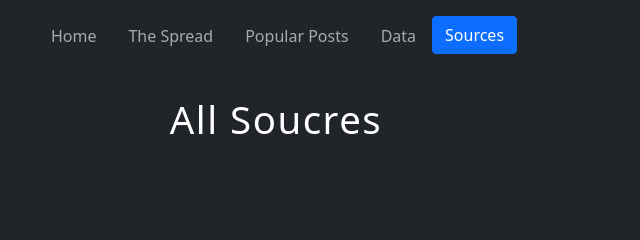
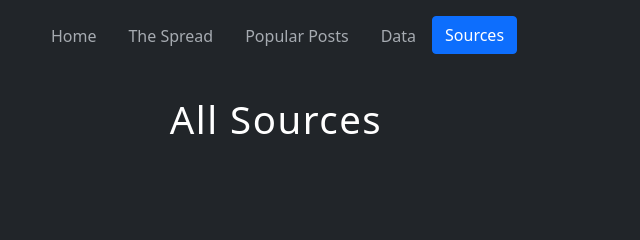
Before and after one commit to LaurenScheffler/ENC4416, a plain HTML site: page sources.html in a window 1280 px wide. Shown: the top 240 px of the page, 364-1004 px from the left. Drawn offline with nearby package versions, Linux system fonts and the light colour scheme.

Commit message:
Update sources.html

```diff
--- a/sources.html
+++ b/sources.html
@@ -38,7 +38,7 @@
 
     <br>
 
-    <h1>All Soucres</h1>
+    <h1>All Sources</h1>
     <br>
     <br>
 
```
